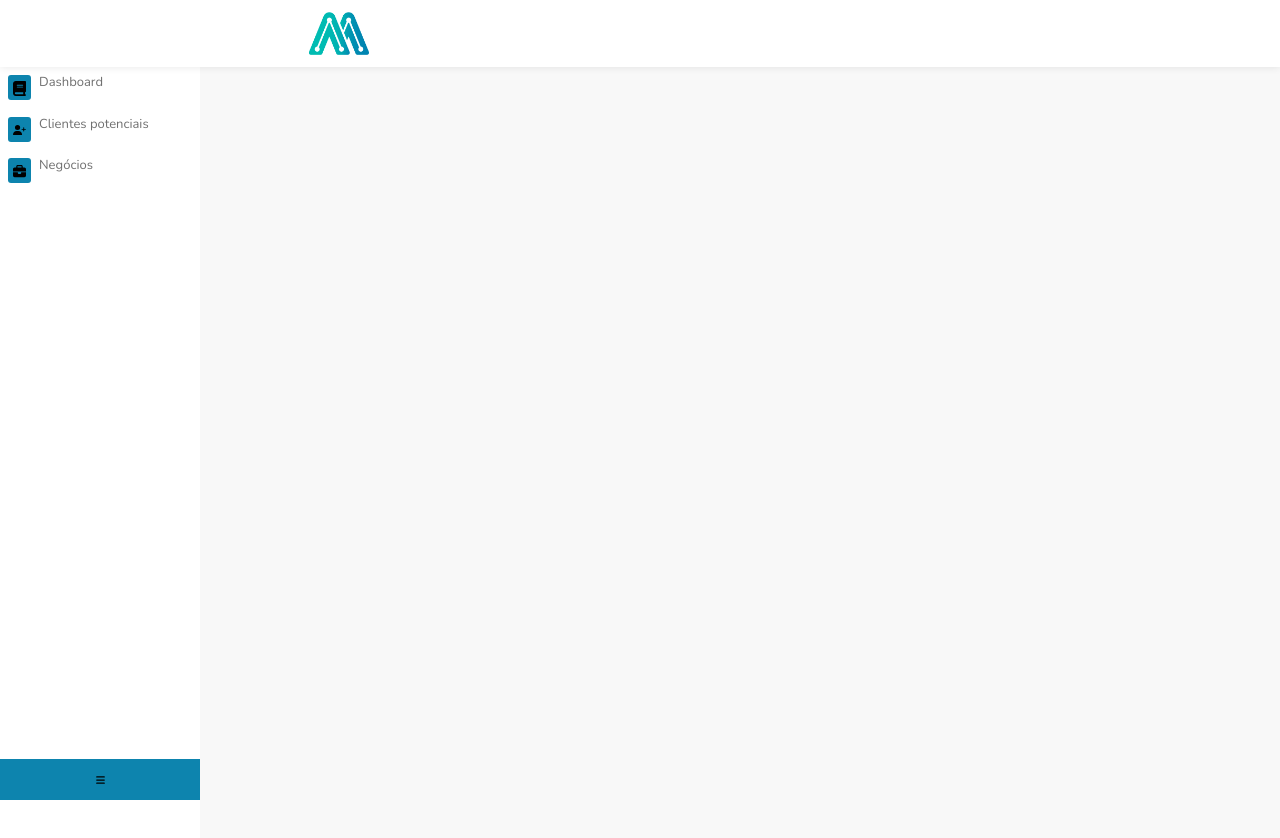
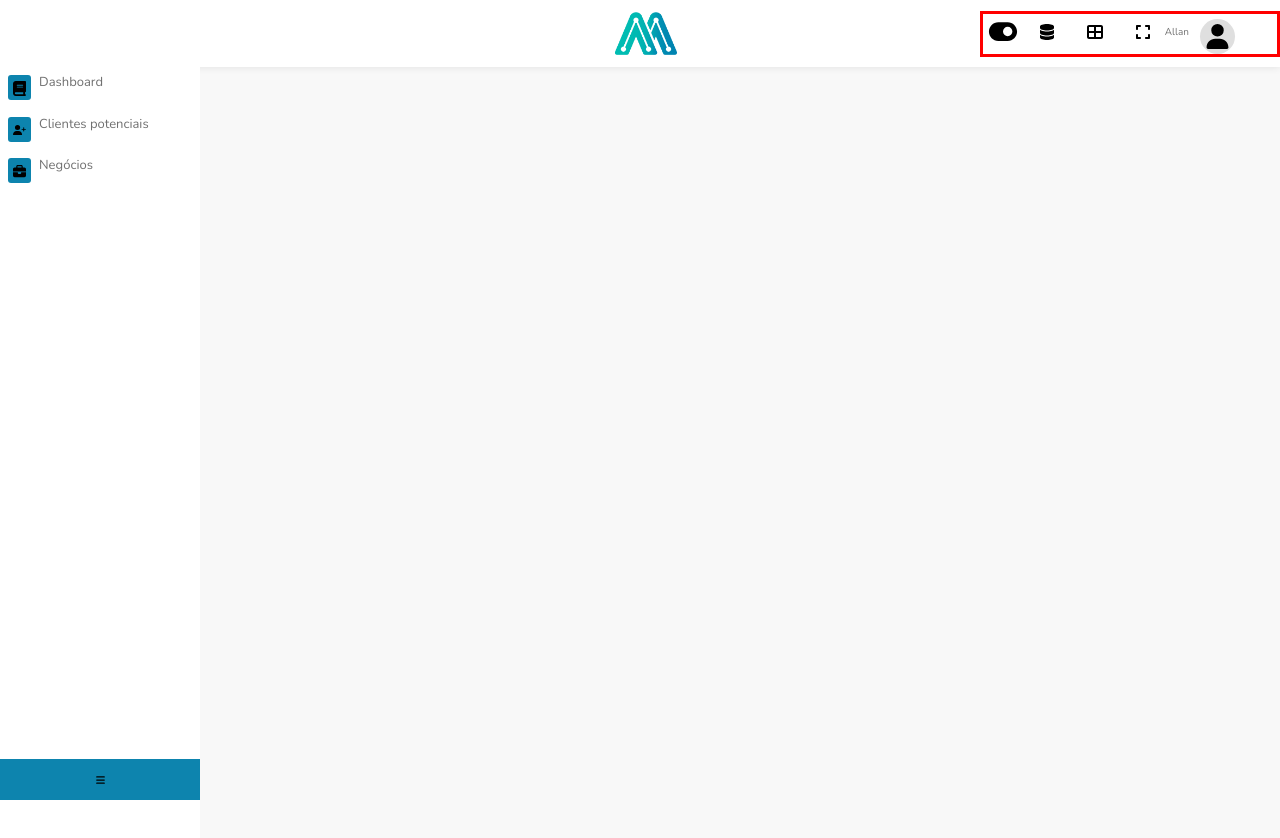
Before and after one commit to kadraknb/DataGraphic, a Vue app: page / in a window 1280 px wide. Shown: the top 838 px of the page. Built offline with nearby package versions, Linux system fonts and the light colour scheme; no server answers.

Commit message:
STYLE: componete navbar.

```diff
--- a/src/components/NavBar/index.vue
+++ b/src/components/NavBar/index.vue
@@ -1,45 +1,65 @@
 <script>
-import ButtonDarkMode from '../ButtonDarkMode';
-import ButtonUser from '../User/ButtonUser';
-import ButtonDefault from '../ButtonDefault';
+import DarkMode from '../Buttons/DarkMode';
+import User from '../Buttons/User';
+import Default from '../Buttons/Default';
+import database from '../../images/database-solid.svg';
+import tableCells from '../../images/table-cells-large-solid.svg';
+import expandSolid from '../../images/expand-solid.svg';
 
 export default {
   name: 'NavBar',
   components: {
-    ButtonDarkMode,
-    ButtonDefault,
-    ButtonUser,
+    DarkMode,
+    Default,
+    User,
+
   },
+  data() {
+    return {
+      database,
+      tableCells,
+      expandSolid,
+    };
+  }
 };
 </script>
 
 <template>
-  <nav class="navbar navbar-expand-lg navbar-light bg-white custom-navbar shadow-default">
+  <nav class="navbar-light bg-white custom-navbar shadow-default">
     <div></div>
-    <div class="navbar-brand d-flex align-items-center justify-content-center flex-grow-1">
+    <div class="">
       <img class="logo-navBar" src="../../images/Logo.png" alt="Logo" />
     </div>
-    <div class="navbar-collapse justify-content-end">
-      <ul class="navbar-nav">
-        <li class="nav-item">
-          <ButtonDarkMode />
-        </li>
-        <li class="nav-item">
-          <ButtonDefault />
-        </li>
-        <li class="nav-item">
-          <ButtonUser />
-        </li>
-      </ul>
+    <div class="buttons-NavBar">
+      <DarkMode />
+      <!-- ajust add nome icon -->
+      <Default :icon="database" />
+      <Default :icon="tableCells" />
+      <Default :icon="expandSolid" />
+      <User />
     </div>
   </nav>
 </template>
 
 <style scoped>
+.buttons-NavBar {
+  border: solid red;
+  width: 300px;
+  padding-top: 5px;
+  margin-left: -311px;
+  display: flex;
+  flex-direction: row;
+}
+
 .custom-navbar {
+  display: flex;
+  align-items: center;
+  justify-content: space-between;
+
   height: 67px;
 }
-.logo-navBar{
-  width: 60px;
+
+.logo-navBar {
+  width: 62px;
 }
 </style>
```
